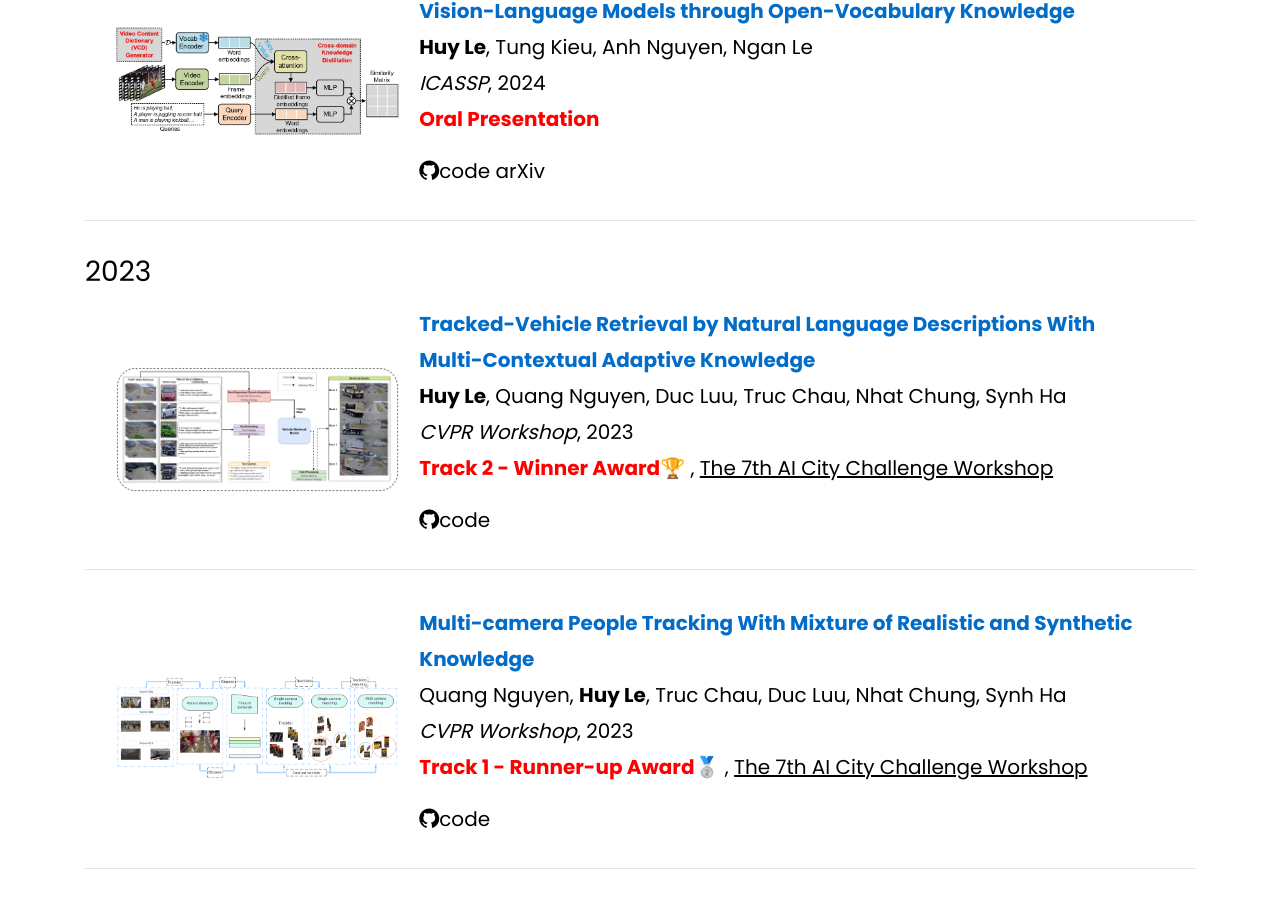
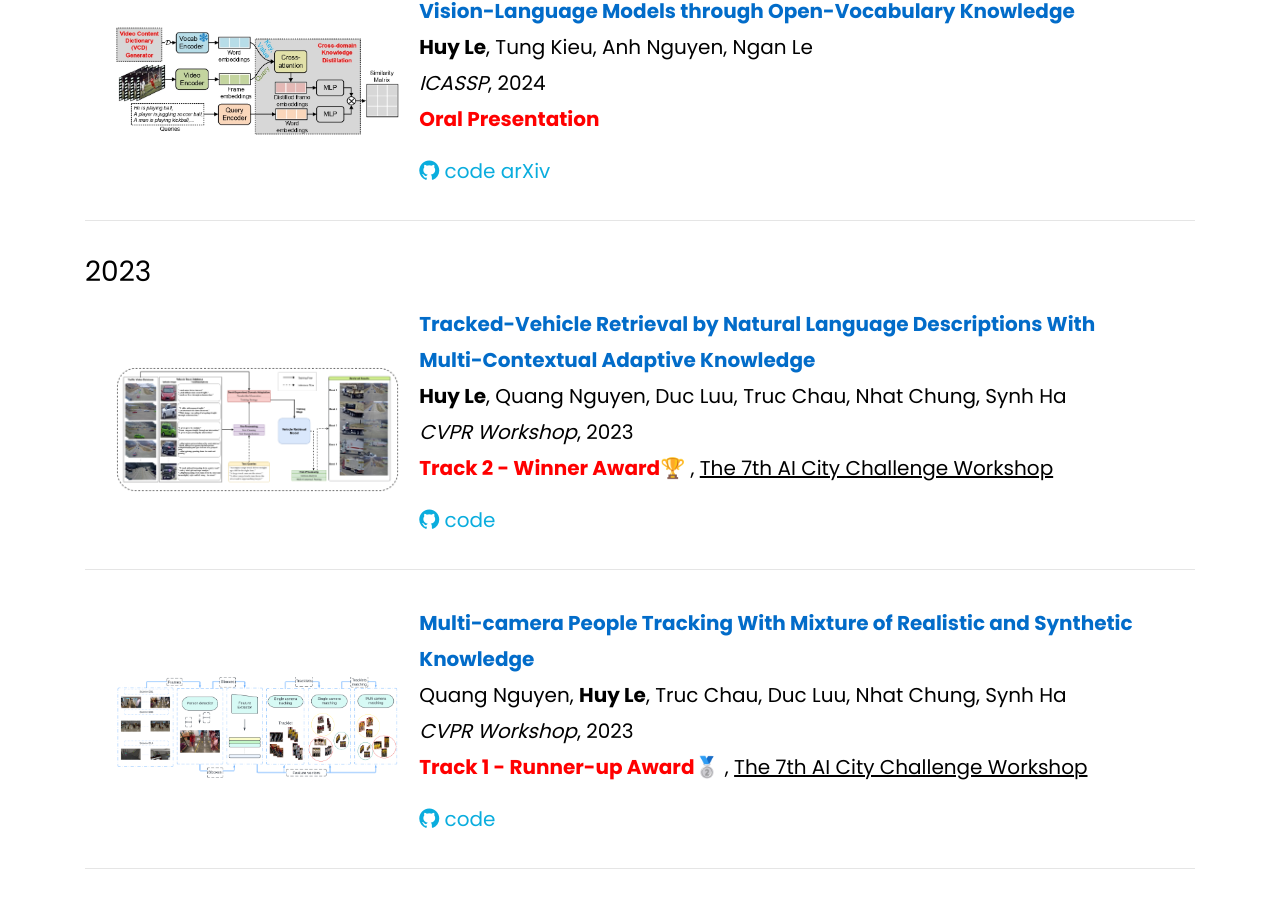
Before and after one commit to lehuy1611/lehuy1611.github.io, a Jekyll site: the page built from publication.html, in a window 1280 px wide. Shown: the part 885-1791 px from the top of the page. Built offline with Jekyll 4.4.1, drawn with Linux system fonts in a browser that asks for light colours; nearby versions of some CDN libraries; library files that are not in the unit come from our copies; a style sheet for code colours, icons or effects is not loaded.

Commit message:
edit main page

```diff
--- a/_includes/archive-single.html
+++ b/_includes/archive-single.html
@@ -49,12 +49,12 @@
             </p>
               {% if post.github %}
                 <a class="external-link button is-small is-ghost" href="{{ post.github }}" style="color: black;">
-                  <span style="color: black; class="icon"><i class="fab fa-github"></i>code</span>
+                  <span style="color: rgb(10, 173, 222); class="icon"><i class="fab fa-github"></i> code</span>
                 </a>
                 {% endif %}
               {% if post.arxiv %}
               <a class="external-link button is-small is-ghost" href="https://arxiv.org/abs/{{ post.arxiv }}" style="color: black;">
-                <span style="color: black; class="icon"><i class="ai ai-arxiv"></i>arXiv</span>
+                <span style="color: rgb(10, 173, 222); class="icon"><i class="ai ai-arxiv"></i> arXiv</span>
               </a>
               {% endif %}
               {% if post.page %}
```
